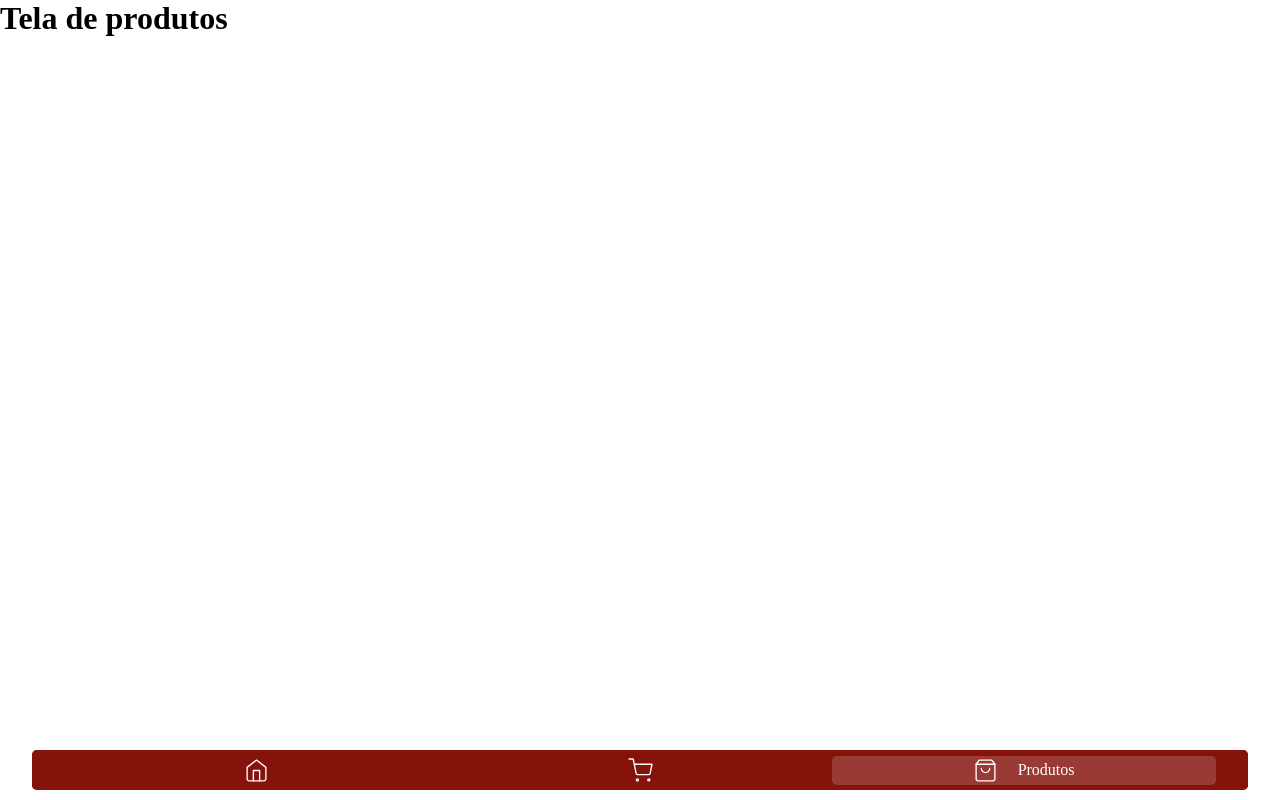
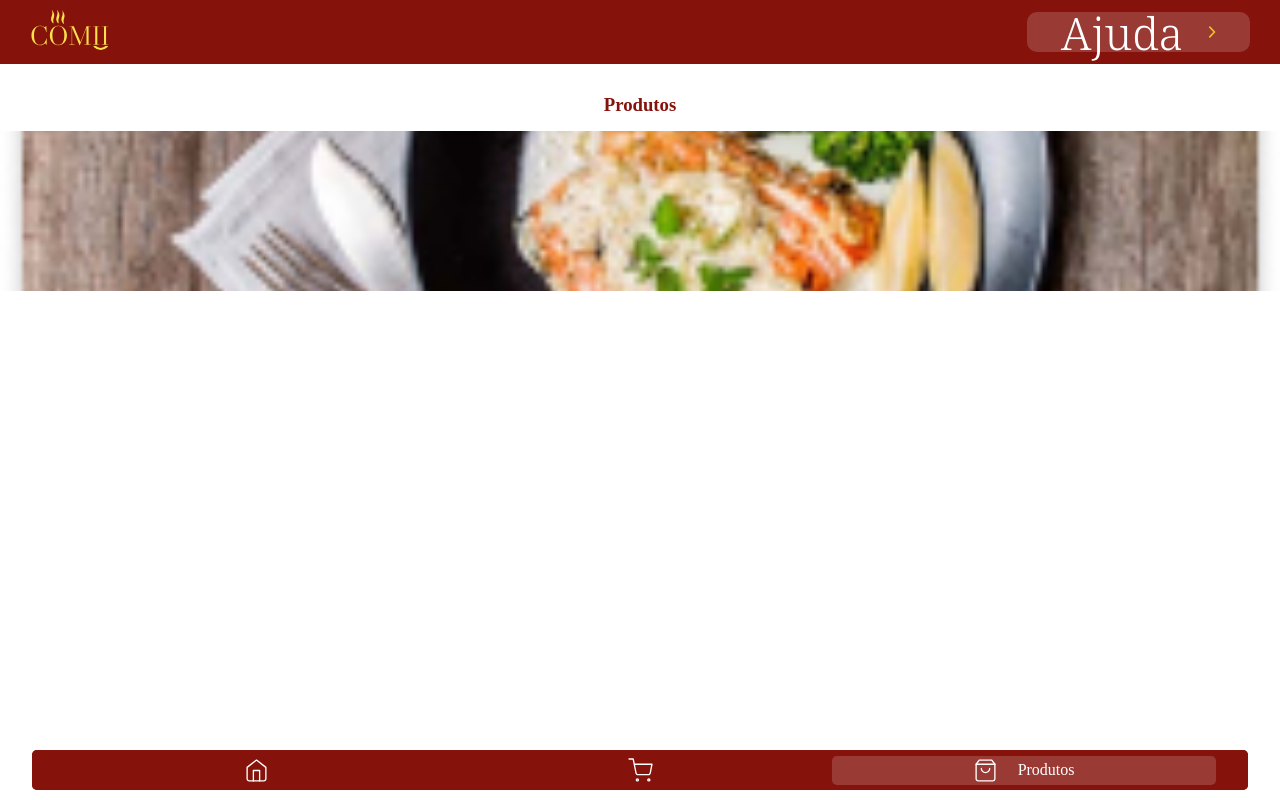
Before and after one commit to yVilaca/comii, a React (Create React App) app: page /produtos in a window 1280 px wide. Built offline with nearby package versions, Linux system fonts and the light colour scheme.

Commit message:
Embarque nesse carrossel

```diff
--- a/package.json
+++ b/package.json
@@ -8,7 +8,8 @@
     "@testing-library/user-event": "^13.5.0",
     "react": "^18.2.0",
     "react-dom": "^18.2.0",
-    "react-scripts": "5.0.1",
+    "react-scripts": "^5.0.1",
+    "swiper": "^11.1.3",
     "web-vitals": "^2.1.4"
   },
   "scripts": {
--- /dev/null
+++ b/src/componentes/carrossel/carrossel.css
@@ -0,0 +1,35 @@
+#maisPedidos{font-family: 'Sarabun';
+    color: #85120B;
+    align-items: center;
+    text-align: center;
+    margin-top: 30px;
+}
+
+.container{margin-top: 15px;}
+
+.swiper-wrapper {
+    position: relative;
+    width: 100%;
+    height: 20vh;
+    z-index: 1;
+    display: flex;
+    transition-property: transform;
+    transition-timing-function: var(--swiper-wrapper-transition-timing-function, initial);
+    box-sizing: content-box;
+}
+
+.swiper-slide {
+    flex-shrink: 0;
+    width: 100%;
+    height: 20vh;
+    position: relative;
+    transition-property: transform;
+    display: block;
+}
+
+.slide-item{
+    width: 100%;
+    height: 20vh;
+    object-fit: cover;
+    align-items: center;
+}
--- /dev/null
+++ b/src/componentes/carrossel/index.jsx
@@ -0,0 +1,30 @@
+import './carrossel.css';
+import { Swiper, SwiperSlide } from 'swiper/react'
+
+function Carrossel() {
+
+    const data = [
+        { id:"1", image: <img src="./carssel.jpg" alt="" />},
+        { id:"2", image: <img src="./carssel.jpg" alt="" />},
+        { id:"3", image: <img src="./carssel.jpg" alt="" />},
+    ]
+
+    return(
+        <div>
+             <h3 id='maisPedidos'>Produtos</h3>
+            <div className='container'>
+                <Swiper
+                slidesPerView={1}>
+                    {data.map( (item) => (
+                    <SwiperSlide key={item.id} className='slide-img'>
+                        <img src="./imgs/carssel.jpg" alt='' className='slide-item'/>
+                        <img src="./imgs/carssel.jpg" alt='' className='slide-item'/>
+                        <img src="./imgs/carssel.jpg" alt='' className='slide-item'/>
+                    </SwiperSlide>
+                    ))}
+                </Swiper>
+            </div>
+        </div>
+    )
+}
+export default Carrossel;
--- a/src/pages/Produtos.js
+++ b/src/pages/Produtos.js
@@ -1,9 +1,33 @@
 import Rodape from "../componentes/rodape";
+import NavBar from "../componentes/topbar";
+import 'swiper/css';
+import 'swiper/css/navigation';
+import 'swiper/css/pagination';
+import 'swiper/css/scrollbar';
+import { register } from "swiper/element/bundle";
+import './produtos.css';
+import Carrossel from "../componentes/carrossel";
+//import CategoriaProduto from "../componentes/categoria-produto";
+
+
+register();
+
 
 const Produtos = () => {
     return (<div>
-        <h1>Tela de produtos</h1>
+        <NavBar />
+
         <Rodape />
+
+
+       {/* <div id="categoria-juntas4">
+            <div id="categoria-junta">
+                <CategoriaProduto titulo="Bebidas" href="#bebidas" className="categorias"/>
+                <CategoriaProduto titulo="Entradas" href="#entradas" className="categorias"/>
+                <CategoriaProduto titulo="Sobremesas" href="#sobremesas" className="categorias"/>
+            </div>
+    </div> */}
+        <Carrossel/>
     </div>
     )
 };
--- /dev/null
+++ b/src/pages/produtos.css
@@ -0,0 +1,21 @@
+.categorias-juntas4{
+    margin: 1.5vh;
+    display: flex;
+    justify-content: space-evenly;
+    color: #85120b;
+    width: 20%;
+}
+.categorias-juntas4>a{
+    color: black;
+    text-decoration: none;
+}
+
+body {
+    overflow-x: hidden;
+}
+#categoria-junta {
+    display: flex;
+    justify-content: space-evenly;
+}
+
+#categorias {width: 25%;}
```
Also changed, not shown: public/imgs/carssel.jpg (added), 1 other file (tests, documents, lock files or other folders).
